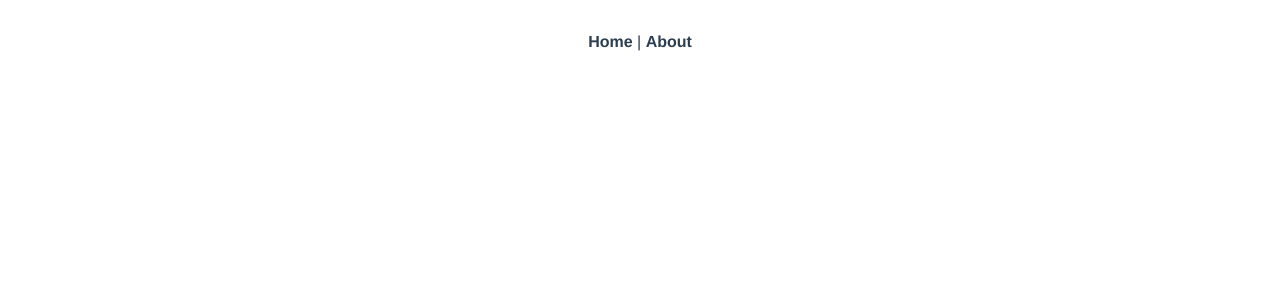
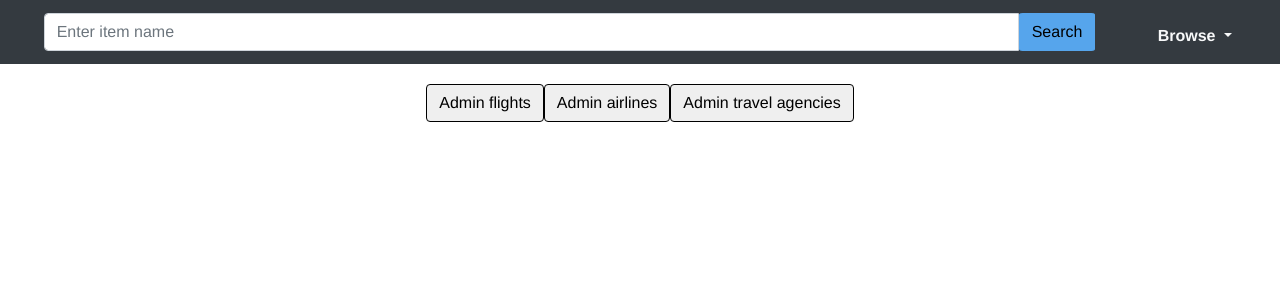
Before and after one commit to sgeorgiev212/flight-manager-frontend, a Vue app: page /admin in a window 1280 px wide. Before the commit this address had no page. Shown: the top 300 px of the page. Built offline with nearby package versions, Linux system fonts and the light colour scheme; no server answers.

Commit message:
added navbar, get all travel agencies functionality and admin page

```diff
--- a/src/App.vue
+++ b/src/App.vue
@@ -1,10 +1,82 @@
 <template>
-  <nav>
-    <router-link to="/">Home</router-link> |
-    <router-link to="/about">About</router-link>
-  </nav>
-  <router-view/>
+  <div>
+    <NavBar></NavBar>
+    <!-- <nav>
+      <router-link to="/">Home</router-link> |
+      <router-link to="/about">About</router-link>
+    </nav> -->
+    <router-view
+    :baseUrl="baseUrl"
+    :flights="flights"
+    :airlines="airlines"
+    :travelAgencies="travelAgencies"
+    >
+    </router-view>
+  </div>
 </template>
+
+<script>
+import axios from "axios";
+import swal from "sweetalert";
+import NavBar from './components/navbar/NavBar.vue'
+export default {
+    components: {NavBar},
+  data() {
+    return {
+      baseUrl: "http://localhost:8888",
+      flights: [],
+      airlines: [],
+      travelAgencies: []
+    };
+  },
+
+  methods: {
+    async getAllFlights() {
+      await axios
+        .get(this.baseUrl + "/flights")
+        .then((res) => (this.flights = res.data))
+        .catch((err) => {
+          console.log("err", err);
+          swal({
+            text: err.response.data,
+            icon: "warning",
+          });
+        });
+    },
+    async getAllAirlines() {
+      await axios
+        .get(this.baseUrl + "/airline")
+        .then((res) => (this.airlines = res.data))
+        .catch((err) => {
+          console.log("err", err);
+          swal({
+            text: err.response.data,
+            icon: "warning",
+          });
+        });
+
+    },
+    async getAllTravelAgencies() {
+      await axios
+        .get(this.baseUrl + "/agencies")
+        .then((res) => (this.travelAgencies = res.data))
+        .catch((err) => {
+          console.log("err", err);
+          swal({
+            text: err.response.data,
+            icon: "warning",
+          });
+        });
+    },
+  },
+
+  mounted() {
+    this.getAllFlights();
+    this.getAllAirlines();
+    this.getAllTravelAgencies();
+  },
+};
+</script>
 
 <style>
 #app {
--- /dev/null
+++ b/src/components/navbar/NavBar.vue
@@ -0,0 +1,209 @@
+<template>
+  <nav class="navbar navbar-expand-lg navbar-dark bg-dark">
+    <!--    Logo   -->
+    <!-- <router-link class="navbar-brand" :to="{ name: 'Home' }"> -->
+    <!-- <img id="logo" src="../assets/icon.png" /> -->
+    <!-- </router-link> -->
+
+    <!--    Burger Button-->
+    <button
+      class="navbar-toggler"
+      type="button"
+      data-toggle="collapse"
+      data-target="#navbarSupportedContent"
+      aria-controls="navbarSupportedContent"
+      aria-expanded="false"
+      aria-label="Toggle navigation"
+    >
+      <span class="navbar-toggler-icon"></span>
+    </button>
+
+    <div class="collapse navbar-collapse" id="navbarSupportedContent">
+      <form class="form-inline ml-auto mr-auto" onsubmit="return false;">
+        <div class="input-group">
+          <input
+            size="100"
+            type="text"
+            class="form-control"
+            placeholder="Enter item name"
+            aria-label="Username"
+            aria-describedby="basic-addon1"
+            v-model="searchedItem"
+          />
+          <div class="input-group-prepend">
+            <button
+              class="btn my-5 my-sm-0"
+              id="search-button-navbar"
+              @click="searchItems"
+            >
+              Search
+            </button>
+          </div>
+        </div>
+      </form>
+
+      <ul class="navbar-nav ml-auto mr-4 mt-2">
+        <li class="nav-item dropdown" id="listItem">
+          <a
+            class="nav-link text-light dropdown-toggle"
+            href="#"
+            id="navbarDropdown"
+            role="button"
+            data-toggle="dropdown"
+            aria-haspopup="true"
+            aria-expanded="false"
+          >
+            Browse
+          </a>
+          <div class="dropdown-menu" aria-labelledby="navbarDropdown">
+            <!-- <router-link class="dropdown-item" :to="{ name: 'home' }">
+              Home
+            </router-link> -->
+            <router-link class="dropdown-item" :to="{ name: 'AllFlights' }">
+              Flights
+            </router-link>
+            <router-link
+              class="dropdown-item"
+              :to="{ name: 'AllAirlinesView' }"
+            >
+              Airlines
+            </router-link>
+            <router-link
+              class="dropdown-item"
+              :to="{ name: 'AllTravelAgencies' }"
+            >
+              Travel agencies
+            </router-link>
+          </div>
+        </li>
+
+        <!-- <li class="nav-item dropdown" id="listItem">
+          <a
+            class="nav-link text-light dropdown-toggle"
+            href="#"
+            id="navbarDropdown"
+            role="button"
+            data-toggle="dropdown"
+            aria-haspopup="true"
+            aria-expanded="false"
+          >
+            Account
+          </a>
+          <div class="dropdown-menu" aria-labelledby="navbarDropdown">
+            <router-link
+              v-if="!token"
+              :to="{ name: 'SignUp' }"
+              class="dropdown-item"
+            >
+              Sign up
+            </router-link>
+            <router-link
+              v-if="!token"
+              :to="{ name: 'SignIn' }"
+              class="dropdown-item"
+            >
+              Sign in
+            </router-link>
+            <router-link
+              v-if="token"
+              :to="{ name: 'UserProfile' }"
+              class="dropdown-item"
+            >
+              Profile
+            </router-link>
+            <router-link
+              v-if="isAdmin"
+              :to="{ name: 'Admin' }"
+              class="dropdown-item"
+            >
+              Admin page
+            </router-link>
+            <router-link
+              v-if="token"
+              :to="{ name: 'WishList' }"
+              class="dropdown-item"
+            >
+              WishList
+            </router-link>
+            <router-link
+              v-if="token"
+              :to="{ name: 'UserOrders' }"
+              class="dropdown-item"
+            >
+              Orders
+            </router-link>
+            <a v-if="token" class="dropdown-item" href="#" @click="signout">
+              Sign out
+            </a>
+          </div>
+        </li> -->
+      </ul>
+    </div>
+  </nav>
+</template>
+
+<script>
+export default {
+  name: "NavBar",
+  //   props: ["cartCount", "token", "isAdmin"],
+  data() {
+    return {
+      searchedItem: "",
+    };
+  },
+  methods: {},
+  mounted() {},
+};
+</script>
+
+<style scoped>
+.nav-link {
+  color: rgba(255, 255, 255);
+}
+
+#search-button-navbar {
+  background-color: #56a5ec;
+  border-color: #56a5ec;
+  border-radius: 5%;
+}
+
+#search-button-navbar:hover {
+  cursor: pointer;
+  transition: 0.3s;
+  background-color: white;
+  color: black;
+  border-color: black;
+}
+
+#nav-cart-count {
+  background-color: red;
+  color: white;
+  border-radius: 50%;
+  position: absolute;
+  display: flex;
+  align-items: center;
+  justify-content: center;
+  width: 15px;
+  height: 15px;
+  font-size: 15px;
+  margin-left: 10px;
+}
+
+#cart {
+  position: relative;
+}
+
+#item:hover {
+  transform: scale(1.1);
+  transition: 0.3s;
+}
+
+.dropdown-menu a:hover {
+  background-color: lightblue;
+}
+
+.dropdown:hover .dropdown-menu {
+  display: block;
+  margin-right: 20px;
+}
+</style>
--- /dev/null
+++ b/src/components/travel agency/TravelAgencyBox.vue
@@ -0,0 +1,27 @@
+<template>
+  <div class="card h-100 w-100">
+    <div class="embed-responsive">
+      <img
+        class="card-img-top"
+        src="https://i.onthe.io/smngoz18vj2k8f7se8.463490c3.jpg"
+        alt="airline image"
+      />
+    </div>
+    <div class="card-body">
+      <h5 class="card-title">Name: {{ agency.name }}</h5>
+      <p class="card-text">Address: {{ agency.address }}</p>
+      <a href="#" class="btn btn-primary">Go somewhere</a>
+    </div>
+  </div>
+</template>
+<script>
+export default {
+    props: ["agency"],
+     methods: {},
+}
+</script>
+<style>
+.card-img-top{
+  object-fit: cover;
+}
+</style>
--- a/src/router/index.js
+++ b/src/router/index.js
@@ -6,6 +6,8 @@ import FlightView from '../views/flight/FlightView.vue'
 import AllAirlinesView from '../views/airline/AllAirlinesView.vue'
 import AddAirline from '../views/airline/AddAirline.vue'
 import AllFlights from '../views/flight/AllFlights.vue'
+import AdminView from '../views/admin/AdminView.vue'
+import AllTravelAgencies from '../views/travel agency/AllTravelAgencies.vue'
 
 const routes = [
   {
@@ -51,6 +53,16 @@ const routes = [
     name: 'AllFlights',
     component: AllFlights
   },
+  {
+    path: '/admin',
+    name: 'AdminView',
+    component: AdminView
+  },
+  {
+    path: '/travelAgencies/all',
+    name: 'AllTravelAgencies',
+    component: AllTravelAgencies
+  },
 ]
 
 const router = createRouter({
--- /dev/null
+++ b/src/views/admin/AdminView.vue
@@ -0,0 +1,30 @@
+<template>
+  <div>
+    <router-link :to="{ name: 'AllFlights' }">
+      <button class="btn btn-large" id="adminBtn">Admin flights</button>
+    </router-link>
+    <router-link :to="{ name: 'AllAirlinesView' }">
+      <button class="btn btn-large" id="adminBtn">Admin airlines</button>
+    </router-link>
+    <router-link :to="{ name: 'AllTravelAgencies' }">
+      <button class="btn btn-large" id="adminBtn">Admin travel agencies</button>
+    </router-link>
+  </div>
+</template>
+<script>
+export default {};
+</script>
+<style>
+#adminBtn {
+  border-color: black;
+  margin-top: 20px;
+}
+
+#adminBtn:hover {
+  background-color: #08457e;
+  border-color: #08457e;
+  color: white;
+  transform: scale(1.1);
+  transition: 0.4s;
+}
+</style>
--- a/src/views/flight/AllFlights.vue
+++ b/src/views/flight/AllFlights.vue
@@ -30,29 +30,28 @@
   </div>
 </template>
 <script>
-import axios from "axios";
-import swal from "sweetalert";
 export default {
+    props: ["flights"],
   data() {
     return {
-      flights: [],
+    //   flights: [],
       baseUrl: "http://localhost:8888",
     };
   },
 
   methods: {
-    async getAllFlights() {
-      await axios
-        .get(this.baseUrl + "/flights")
-        .then((res) => (this.flights = res.data))
-        .catch((err) => {
-          console.log("err", err);
-          swal({
-            text: err.response.data,
-            icon: "warning",
-          });
-        });
-    },
+    // async getAllFlights() {
+    //   await axios
+    //     .get(this.baseUrl + "/flights")
+    //     .then((res) => (this.flights = res.data))
+    //     .catch((err) => {
+    //       console.log("err", err);
+    //       swal({
+    //         text: err.response.data,
+    //         icon: "warning",
+    //       });
+    //     });
+    // },
     scrollToTop() {
       window.scrollTo(0, 0);
     },
@@ -66,7 +65,6 @@ export default {
   },
   mounted() {
     this.scrollToTop();
-    this.getAllFlights();
   },
 };
 </script>
--- /dev/null
+++ b/src/views/travel agency/AllTravelAgencies.vue
@@ -0,0 +1,25 @@
+<template>
+  <div class="container">
+    <div class="row">
+      <div class="col-12 mt-5">
+        <h4>All travel agancies</h4>
+      </div>
+    </div>
+    <div class="row">
+      <div
+        v-for="agency of travelAgencies"
+        :key="agency.id"
+        class="col-md-6 col-xl-4 col-12 pt-3 d-flex"
+      >
+        <TravelAgencyBox :agency="agency" />
+      </div>
+    </div>
+  </div>
+</template>
+<script>
+import TravelAgencyBox from "../../components/travel agency/TravelAgencyBox.vue";
+export default {
+  components: { TravelAgencyBox },
+  props: ["travelAgencies"],
+};
+</script>
```
